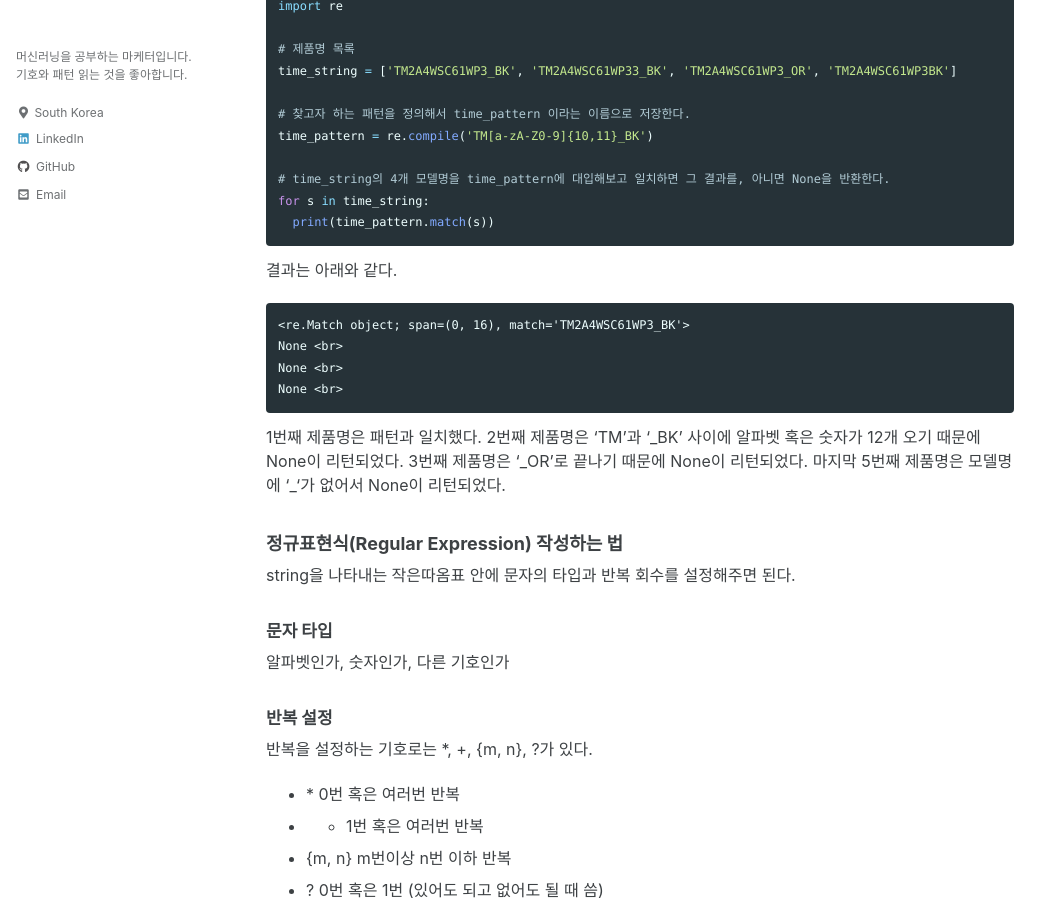
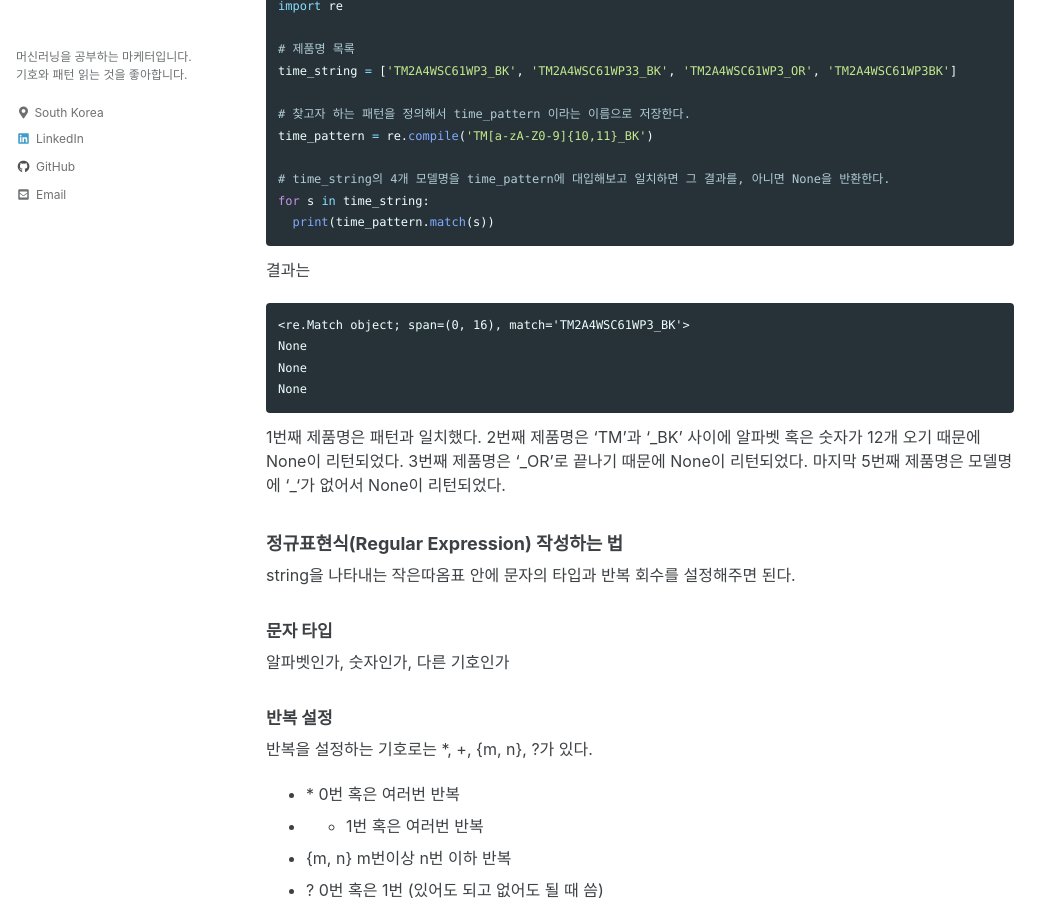
Before and after one commit to amoryoungakim/amoryoungakim.github.io, a Jekyll site: the page built from _posts/2020-09-19-regular-expression.md, in a window 1280 px wide and 900 px high, scrolled down 975 px. Shown: the whole window, without its empty margins (0-1060 px from the left). Built offline with Jekyll 4.4.1, drawn with Linux system fonts in a browser that asks for light colours; cached includes are drawn as plain includes.

Commit message:
Update 2020-09-19-regular-expression.md

````diff
--- a/_posts/2020-09-19-regular-expression.md
+++ b/_posts/2020-09-19-regular-expression.md
@@ -7,7 +7,7 @@ categories: Python
 
 데이터를 다루면서 정규표현식(Regular Expression)을 가장 유용하게 썼던 경험은 제품 모델명을 필터링 할 때였다. 알파벳, 숫자, -혹은 \_로 이루어진 모델명은 모델 종류에 따라 나름의 패턴이 있다. 예를 들어 여성복 TIME의 경우 아래와 같은 모델명이 있다.
 
-''' **TM**2A9**WBL**742W_**BK** '''
+` **TM**2A9**WBL**742W_**BK** `
 
 TM은 TIME 브랜드 명, WBL은 여성 블라우스라는 뜻, 마지막 BK는 BLACK 색상을 의미한다.
 
@@ -44,13 +44,12 @@ for s in time_string:
   print(time_pattern.match(s))
 ```
 
-결과는 아래와 같다.
-
+결과는
 ```
 <re.Match object; span=(0, 16), match='TM2A4WSC61WP3_BK'>
-None <br>
-None <br>
-None <br>
+None
+None
+None
 ```
 
 1번째 제품명은 패턴과 일치했다. 2번째 제품명은 'TM'과 '\_BK' 사이에 알파벳 혹은 숫자가 12개 오기 때문에 None이 리턴되었다. 3번째 제품명은 '\_OR'로 끝나기 때문에 None이 리턴되었다. 마지막 5번째 제품명은 모델명에 '\_'가 없어서 None이 리턴되었다.
````
